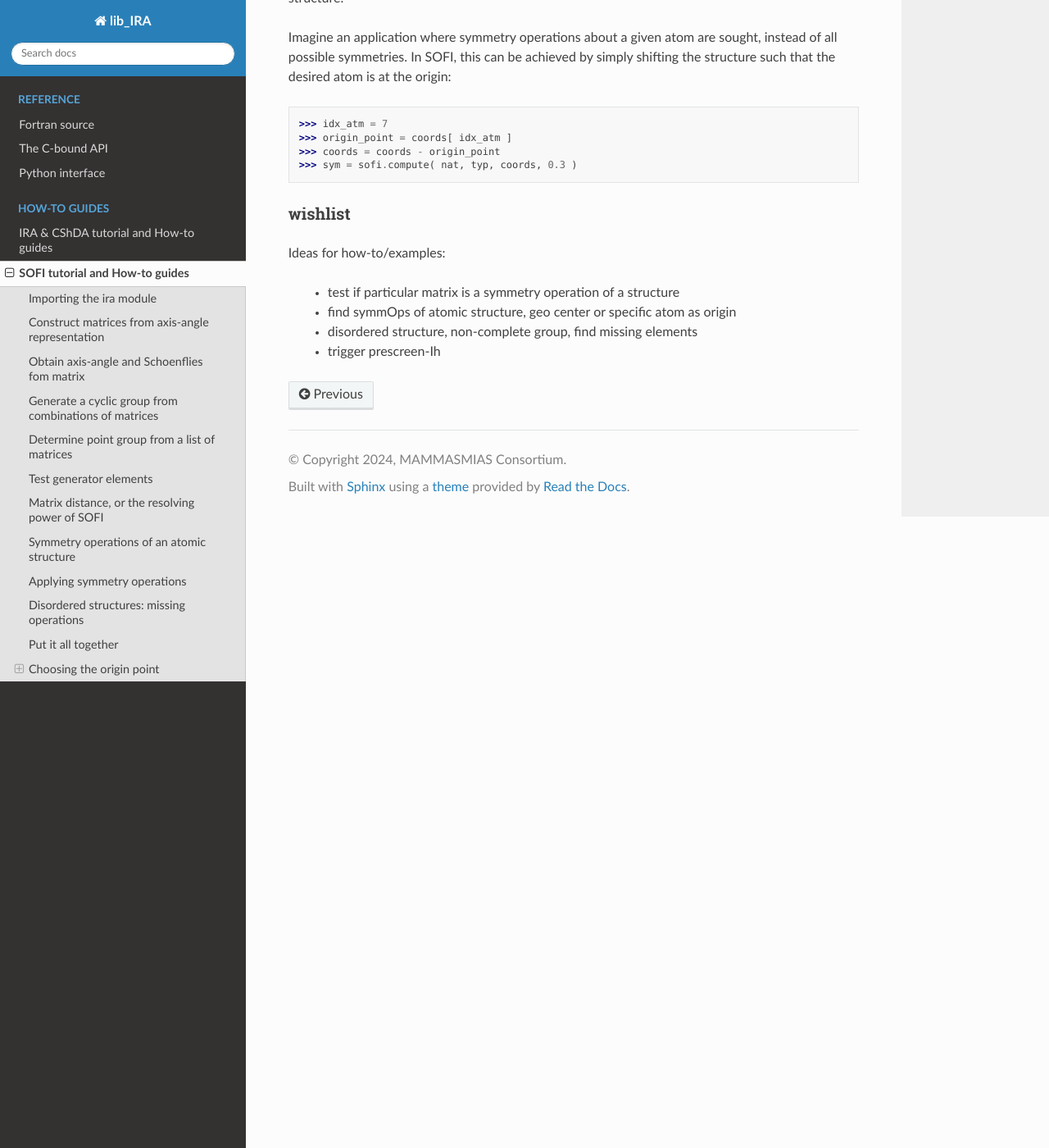
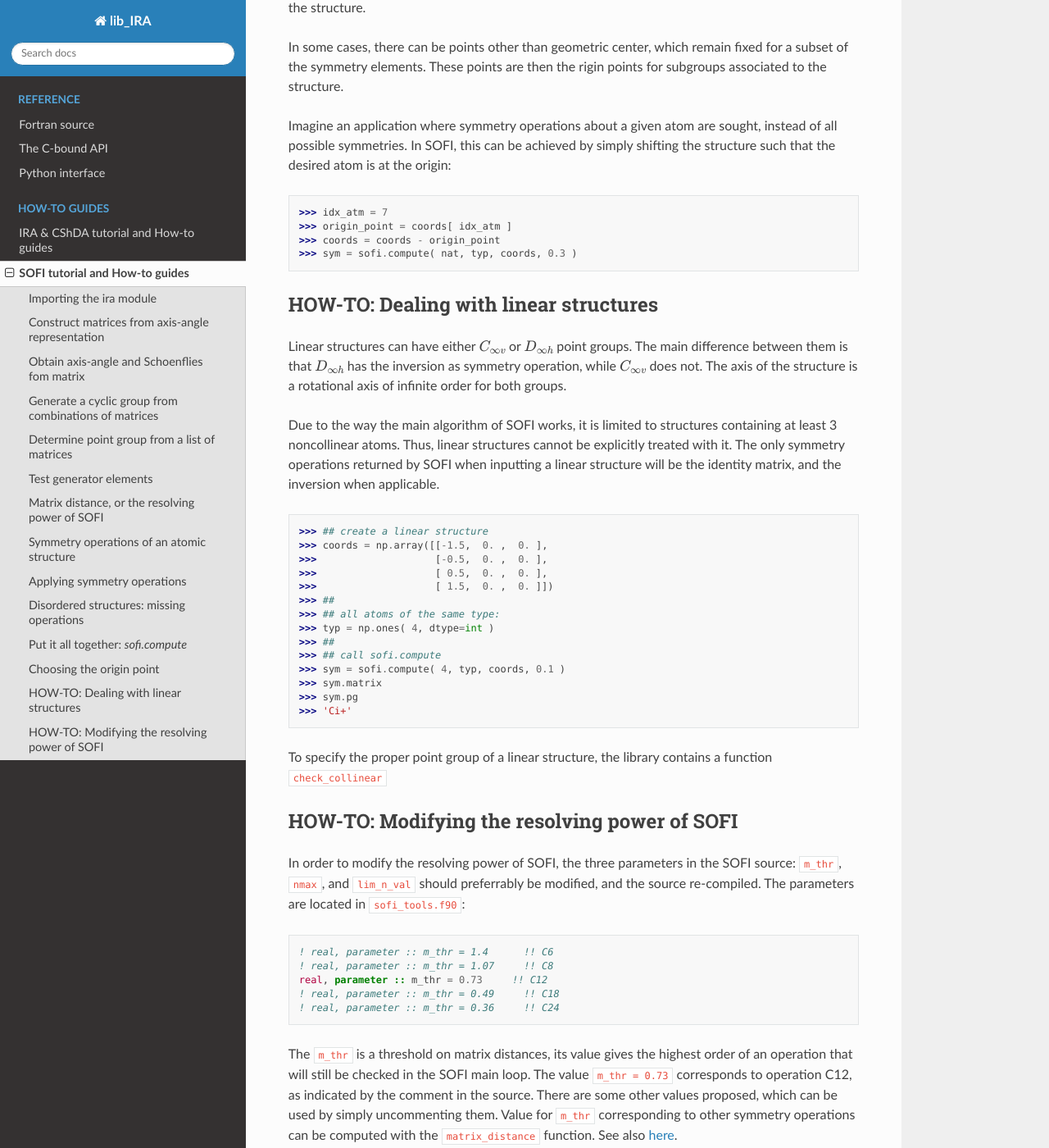
Before and after one commit to mammasmias/IterativeRotationsAssignments, a Sphinx documentation site: the page built from docs/howto/sofi_howto.rst, in a window 1280 px wide and 1400 px high, scrolled down 11449 px. Shown: the whole window at 82% size. Built offline with Sphinx 7.4.7 and the Read the Docs theme 2.0.0, drawn with Linux system fonts in a browser that asks for light colours; some of the changed text lies outside the part shown.

Commit message:
fixing howto docs

```diff
--- a/docs/howto/sofi_howto.rst
+++ b/docs/howto/sofi_howto.rst
@@ -53,12 +42,26 @@ Quick help can be accessed by ``help( ira )``, ``help( ira.<function_name> )`` o
       export PYTHONPATH=/your/path/to/IRA_library/interface:$PYTHONPATH
 
 
+The corresponding algorithm class (IRA or SOFI) has to be initialised by:
+
+>>> ira = ira_mod.IRA()
+
+or
+
+>>> sofi = ira_mod.SOFI()
+
+now, the functions in either class are availably by typing ``ira.<funtion_name>`` or ``sofi.<function_name>``.
+Quick help can be accessed by ``help( ira )``, ``help( ira.<function_name> )`` or the same for ``sofi``.
+
+
 Construct matrices from axis-angle representation
 =================================================
 
 Given an operation in the Schoenflies notation, e.g. S 12^5, the corresponding 3x3 matrix
 can be generated by using the ``construct_operation()`` function, given the axis ``ax`` by:
 
+   >>> import numpy as np
+   >>> ##
    >>> ## define the axis
    >>> ax = np.array([ 0., 0., 1.] )
    >>> ##
@@ -237,9 +242,13 @@ For example, the Td point group should be possible to generate from two S4 opera
    >>> ##
    >>> ## determine point group
    >>> sofi.get_pg( nc, mc )
-   ('Td', array([-0.57735027, -0.57735027,  0.57735027]))
+   ('Td', 4, array([[-0.57735027, -0.57735027,  0.57735027],
+          [ 0.57735027,  0.57735027,  0.57735027],
+          [-0.57735027,  0.57735027,  0.57735027],
+          [ 0.57735027, -0.57735027,  0.57735027]]))
 
 
+.. _mat_dist:
 
 Matrix distance, or the resolving power of SOFI
 ===============================================
@@ -313,7 +322,7 @@ of a given atomic structure works like:
 The list of matrices can now be input into ``get_pg()``:
 
    >>> sofi.get_pg( n_mat, mat_list )
-   ('D3h', array([0., 0., 1.]))
+   ('D3h', 1, array([[0., 0., 1.]]))
 
 Thus, the structure has D3h point group, with principal axis in the (0, 0, 1) direction.
 You can view the hypothetical structure in your favourite visualiser software, and confirm the
@@ -328,7 +337,7 @@ symmetry operations and their axes, listed by SOFI:
       >>> np.mean( coords, axis=0 )
       array([0., 0., 0.])
 
-   In subsequent how-tos we will work with structures where this is not necessarily the case.
+   In subsequent how-to's we will work with structures where this is not necessarily the case.
 
 
 
@@ -494,14 +503,14 @@ If we repeat the above calculation with ``sym_thr=0.6``, the whole ``C3v`` group
    >>> sym_thr = 0.6
    >>> n_mat, mat_list = sofi.get_symm_ops( nat, typ, coords, sym_thr )
    >>> sofi.get_pg( n_mat, mat_list )
-   ('C3v', array([ 8.61320772e-04, -9.09124124e-03,  9.99958303e-01]))
+   ('C3v', 1, array([ 8.61320772e-04, -9.09124124e-03,  9.99958303e-01]))
 
 The feature of performing combinations of elements of a list of matrices gives some flexibility when dealing with
 structures with disordered positions, and we do not know the precise value for ``sym_thr`` in advance.
 
 
-Put it all together
-===================
+Put it all together: `sofi.compute`
+===================================
 
 In order to perform all SOFI computations in one function, that is:
 ``get_symm_ops()``, then ``get_mat_combos()``, ``get_perm()``, ``analmat()`` and finally ``get_pg()``,
@@ -549,12 +558,60 @@ In SOFI, this can be achieved by simply shifting the structure such that the des
    >>> coords = coords - origin_point
    >>> sym = sofi.compute( nat, typ, coords, 0.3 )
 
-wishlist
---------
 
-Ideas for how-to/examples:
+HOW-TO: Dealing with linear structures
+=====================================
 
-   - test if particular matrix is a symmetry operation of a structure
-   - find symmOps of atomic structure, geo center or specific atom as origin
-   - disordered structure, non-complete group, find missing elements
-   - trigger prescreen-Ih
+Linear structures can have either :math:`C_{\infty v}` or :math:`D_{\infty h}` point groups. The main difference between them is that :math:`D_{\infty h}` has the inversion as symmetry operation, while :math:`C_{\infty v}` does not. The axis of the structure is a rotational axis of infinite order for both groups.
+
+Due to the way the main algorithm of SOFI works, it is limited to structures containing at least 3 noncollinear atoms. Thus, linear structures cannot be explicitly treated with it. The only symmetry operations returned by SOFI when inputting a linear structure will be the identity matrix, and the inversion when applicable.
+
+   >>> ## create a linear structure
+   >>> coords = np.array([[-1.5,  0. ,  0. ],
+   >>>                    [-0.5,  0. ,  0. ],
+   >>>                    [ 0.5,  0. ,  0. ],
+   >>>                    [ 1.5,  0. ,  0. ]])
+   >>> ##
+   >>> ## all atoms of the same type:
+   >>> typ = np.ones( 4, dtype=int )
+   >>> ##
+   >>> ## call sofi.compute
+   >>> sym = sofi.compute( 4, typ, coords, 0.1 )
+   >>> sym.matrix
+   >>> sym.pg
+   >>> 'Ci+'
+
+
+To specify the proper point group of a linear structure, the library contains a function ``check_collinear``
+
+
+
+
+HOW-TO: Modifying the resolving power of SOFI
+============================================
+
+In order to modify the resolving power of SOFI, the three parameters in the SOFI source: ``m_thr``, ``nmax``, and ``lim_n_val`` should preferrably be modified, and the source re-compiled. The parameters are located in ``sofi_tools.f90``:
+
+.. code-block:: fortran
+
+  ! real, parameter :: m_thr = 1.4      !! C6
+  ! real, parameter :: m_thr = 1.07     !! C8
+  real, parameter :: m_thr = 0.73     !! C12
+  ! real, parameter :: m_thr = 0.49     !! C18
+  ! real, parameter :: m_thr = 0.36     !! C24
+
+
+The ``m_thr`` is a threshold on matrix distances, its value gives the highest order of an operation that will still be checked in the SOFI main loop. The value ``m_thr = 0.73`` corresponds to operation C12, as indicated by the comment in the source. There are some other values proposed, which can be used by simply uncommenting them. Value for ``m_thr`` corresponding to other symmetry operations can be computed with the ``matrix_distance`` function. See also :ref:`here <mat_dist>`.
+
+.. code-block:: fortran
+
+  integer, parameter :: nmax = 200
+
+The ``nmax`` specifies the expected size of input arrays for SOFI. If the number of found symmetry operations is beyond ``nmax``, SOFI will return an error. Thus if you expect your structure will contain more than ``nmax`` symmetries, you should edit this value.
+Keep in mind that the actual sizes of arrays in the caller software need to be consistent with ``nmax``.
+
+.. code-block:: fortran
+
+  integer, parameter :: lim_n_val = 24
+
+The ``lim_n_val`` is used to find values of ``n`` and ``p`` in ``sofi_analmat()``. If a symmetry operation with higher orded is input, values of ``n`` and ``p`` will be wrong. See also :ref:`here <analmat>`.
```
Also changed, not shown: other parts of docs/howto/sofi_howto.rst (+2 -11 lines), docs/howto/ira_howto.rst (+24 -22 lines).
